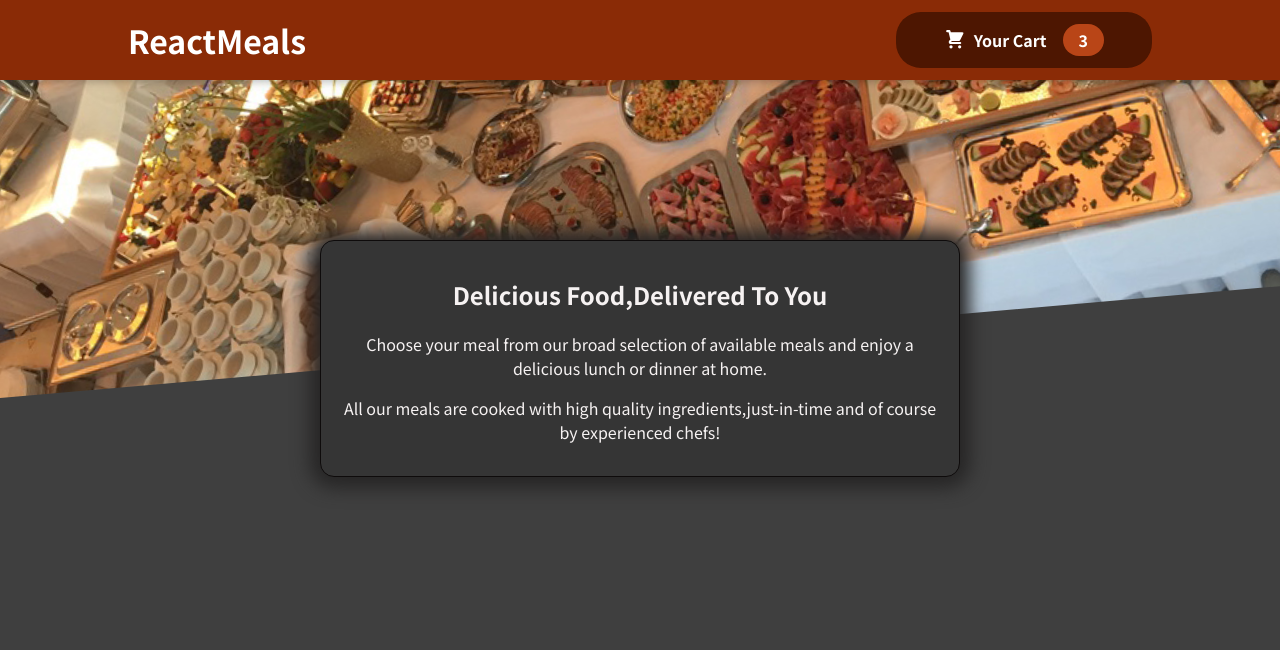
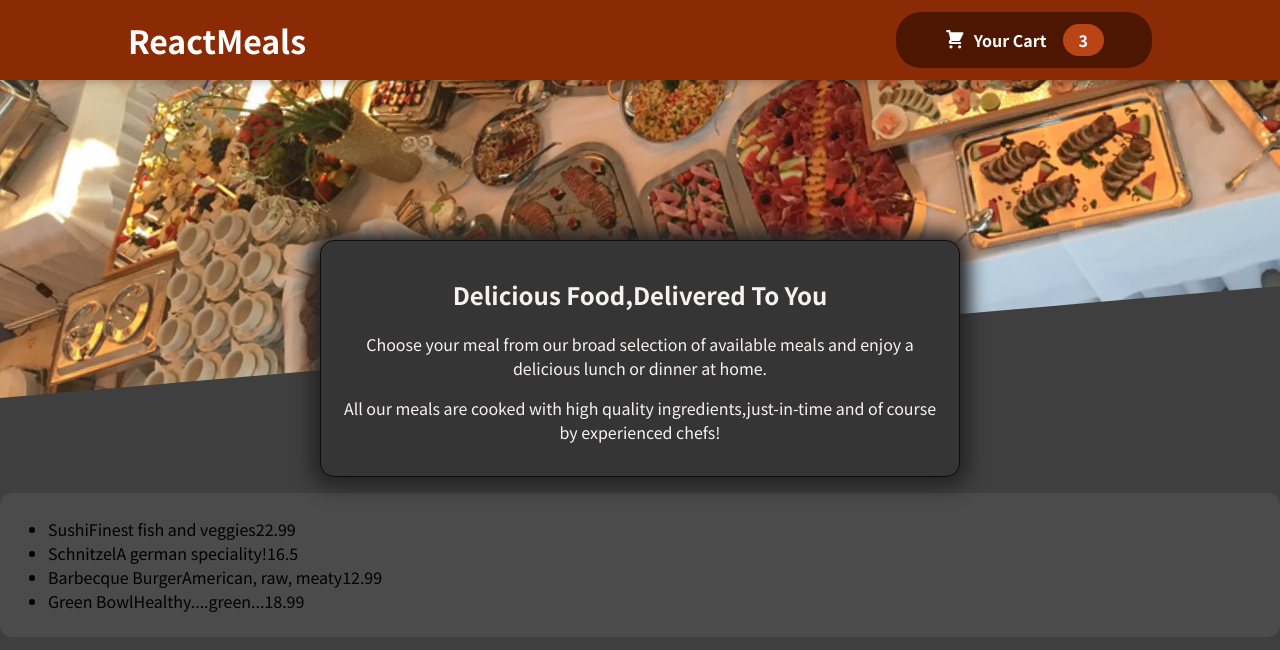
Before and after one commit to shilpadey/Foodorder-app, a React (Create React App) app: page / in a window 1280 px wide. Shown: the top 650 px of the page. Built offline with nearby package versions, Linux system fonts and the light colour scheme.

Commit message:
adding meals

```diff
--- a/src/App.js
+++ b/src/App.js
@@ -1,13 +1,16 @@
 import React from "react";
 import Header from "./components/Layout/Header";
-//import MealsSummary from "./components/Meals/MealsSummary";
+import Meals from "./components/Meals/Meals";
 
 
 function App() {
+
   return (
     <div>
       <Header />
-
+      <main>
+        <Meals />
+      </main>
     </div>
   );
 }
--- a/src/components/Layout/Header.js
+++ b/src/components/Layout/Header.js
@@ -1,7 +1,6 @@
 import React from "react";
 
 import mealsImage from '../../assests/meals.jpg';
-import MealsSummary from "../Meals/MealsSummary";
 import classes from './Header.module.css';
 import HeaderCartButton from "./HeaderCartButton";
 
@@ -16,7 +15,6 @@ const Header = () => {
            <div className={classes['main-image']}>
              <img src={mealsImage} alt="A table of delicious meals!" />
            </div>
-           <MealsSummary />
         </React.Fragment>
 
     );
--- /dev/null
+++ b/src/components/Meals/DummyMeal.js
@@ -0,0 +1,49 @@
+import React from "react";
+
+import classes from './DummyMeal.module.css';
+
+const dummy_meals = [
+    {
+        id: 'm1',
+        fooditem: 'Sushi',
+        description: 'Finest fish and veggies',
+        amount: 22.99
+    },
+    {
+        id: 'm2',
+        fooditem: 'Schnitzel',
+        description: 'A german speciality!',
+        amount:16.50
+    },
+    {
+        id: 'm3',
+        fooditem: 'Barbecque Burger',
+        description: 'American, raw, meaty',
+        amount: 12.99
+    },
+    {
+        id: 'm4',
+        fooditem: 'Green Bowl',
+        description: 'Healthy....green...',
+        amount:18.99
+    },
+  ];
+
+const DummyMeal = (props) => {
+    const mealsList = dummy_meals.map((meal) => (
+        <li>
+            {meal.fooditem}
+            {meal.description}
+            {meal.amount}
+        </li>
+    ))
+    return (
+        <section className={classes['meal-item']}>
+            <ul>
+                {mealsList}
+            </ul>
+        </section>
+    );
+};
+
+export default DummyMeal;
--- /dev/null
+++ b/src/components/Meals/DummyMeal.module.css
@@ -0,0 +1,55 @@
+.meal-item {
+    display: flex;
+    justify-content: space-between;
+    align-items: center;
+    padding: 0.5rem;
+    margin: 1rem 0;
+    border-radius: 12px;
+    background-color: #4b4b4b;
+  }
+
+  .meal-item__description {
+    display: flex;
+    flex-direction: column;
+    gap: 1rem;
+    align-items: flex-end;
+    flex-flow: column-reverse;
+    justify-content: flex-start;
+    flex: 1;
+  }
+
+  .meal-item h4 {
+    color: #3a3a3a;
+    font-size: 1rem;
+    flex: 1;
+    margin: 0 1rem;
+    color: white;
+  }
+
+  .meal-item__price {
+    font-size: 1rem;
+    font-weight: bold;
+    color: white;
+    background-color: #40005d;
+    border: 1px solid white;
+    padding: 0.5rem;
+    border-radius: 12px;
+  }
+
+  @media (min-width: 580px) {
+    .meal-item__description {
+      flex-direction: row;
+      align-items: center;
+      justify-content: flex-start;
+      flex: 1;
+    }
+
+    .meal-item__description h4 {
+      font-size: 1.25rem;
+    }
+
+    .meal-item__price {
+      font-size: 1.25rem;
+      padding: 0.5rem 1.5rem;
+    }
+  }
--- /dev/null
+++ b/src/components/Meals/Meals.js
@@ -0,0 +1,14 @@
+import React from "react";
+import DummyMeal from "./DummyMeal";
+import MealsSummary from "./MealsSummary"
+
+const Meals = () => {
+    return (
+        <React.Fragment>
+            <MealsSummary />
+            <DummyMeal />
+        </React.Fragment>
+    );
+};
+
+export default Meals;
```
Also changed, not shown: 1 other file (tests, documents, lock files or other folders).
